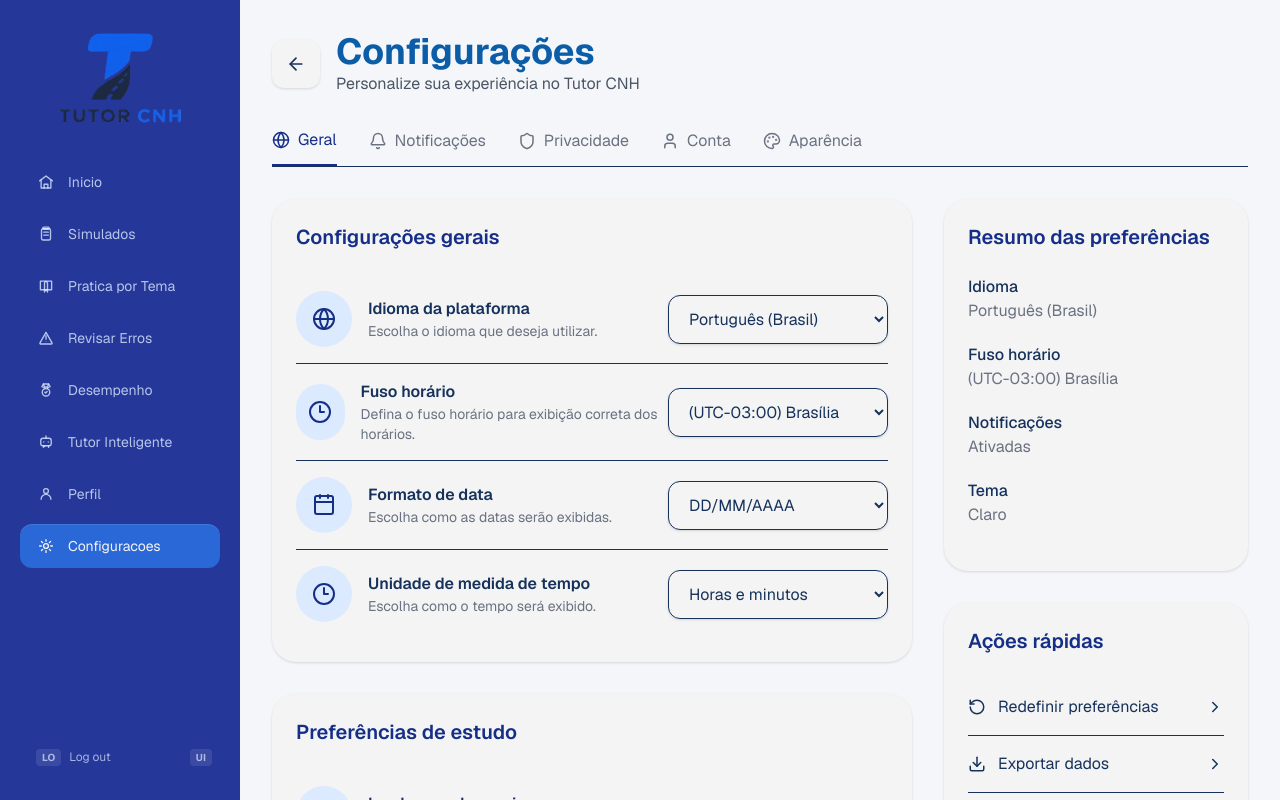
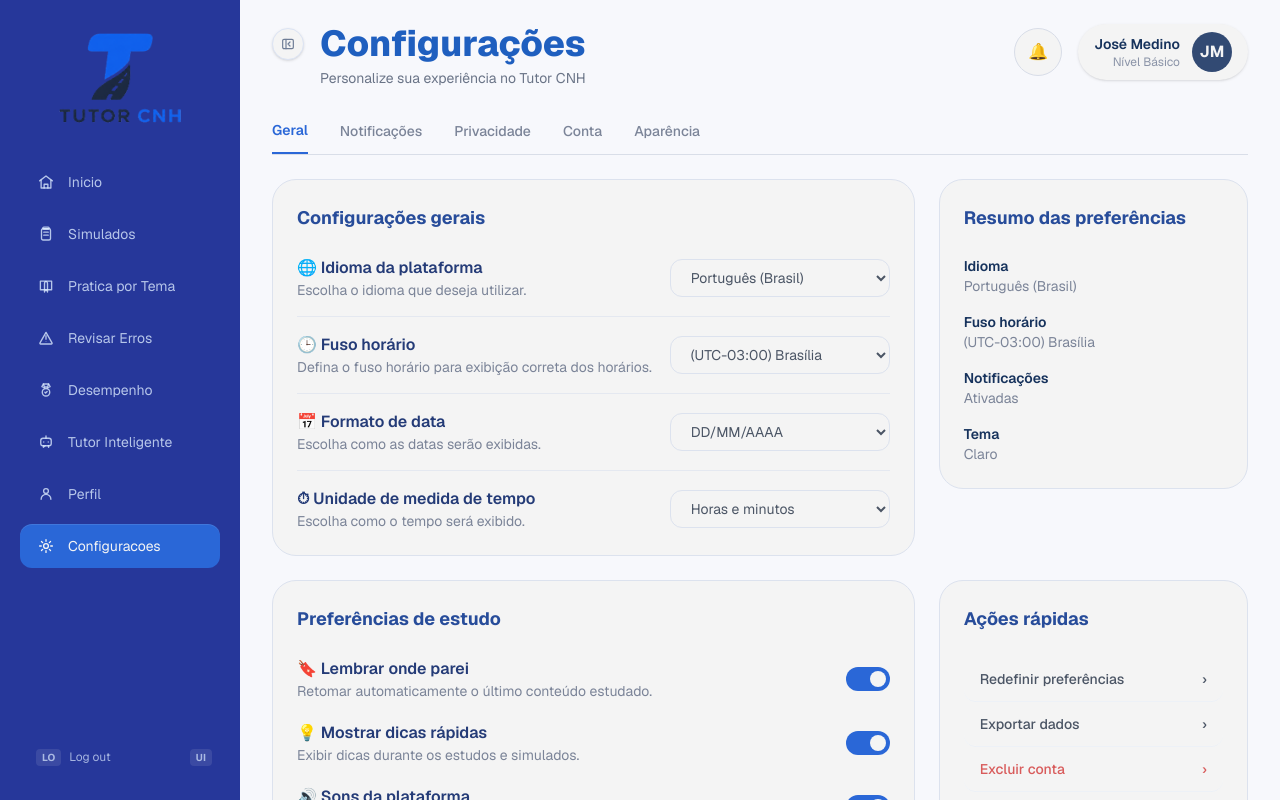
Before and after one commit to JosueMedino01/gestao-projeto-ufal, a Next.js app: page /configuracoes in a window 1280 px wide. Built offline with nearby package versions, Linux system fonts and the light colour scheme.

Commit message:
feat: implementa tela de configuracoes

```diff
--- a/app/configuracoes/page.tsx
+++ b/app/configuracoes/page.tsx
@@ -1,370 +1,309 @@
-import React from "react";
-import {
-  ArrowLeft,
-  Bell,
-  Clock3,
-  Calendar,
-  Globe,
-  Palette,
-  User,
-  Shield,
-  Bookmark,
-  Lightbulb,
-  Volume2,
-  TriangleAlert,
-  RotateCcw,
-  Download,
-  Trash2,
-  HelpCircle,
-  ChevronRight,
-} from "lucide-react";
+import { SidebarToggleButton } from "../_components/sidebar-toggle-button";
 
-export default function SettingsPage() {
+export default function ConfiguracoesPage() {
   return (
-    <div className="min-h-screen bg-[#F5F6FA] p-8">
+    <section className="flex min-h-screen flex-1 flex-col overflow-auto bg-[#F7F8FC] px-6 py-6 lg:px-8">
       {/* Header */}
-      <div className="flex items-center gap-4 mb-8">
-        <button
-          aria-label="Voltar"
-          className="w-12 h-12 rounded-xl bg-white shadow flex items-center justify-center"
-        >
-          <ArrowLeft size={20} />
-        </button>
+      <header className="flex items-start justify-between">
+        <div className="flex items-start gap-4">
+          <SidebarToggleButton />
 
           <div>
-          <h1 className="text-4xl font-bold text-[#0C5DA8]">
+            <h1 className="text-4xl font-extrabold text-[#1F5FBF]">
               Configurações
             </h1>
 
-          <p className="text-gray-600">
+            <p className="mt-1 text-sm text-[#6A7487]">
               Personalize sua experiência no Tutor CNH
             </p>
           </div>
         </div>
 
-      {/* Tabs */}
-      <div className="flex gap-8 border-b mb-8">
-        <Tab icon={<Globe size={18} />} active>
-          Geral
-        </Tab>
+        <div className="flex items-center gap-4">
+          <button className="flex h-12 w-12 items-center justify-center rounded-full border border-[#D8DDE8] bg-white">
+            🔔
+          </button>
 
-        <Tab icon={<Bell size={18} />}>
-          Notificações
-        </Tab>
+          <div className="flex items-center gap-3 rounded-full bg-white px-4 py-2 shadow-sm">
+            <div className="text-right">
+              <p className="text-sm font-semibold">José Medino</p>
 
-        <Tab icon={<Shield size={18} />}>
-          Privacidade
-        </Tab>
-
-        <Tab icon={<User size={18} />}>
-          Conta
-        </Tab>
-
-        <Tab icon={<Palette size={18} />}>
-          Aparência
-        </Tab>
+              <p className="text-xs text-[#8A93A7]">
+                Nível Básico
+              </p>
             </div>
 
-      <div className="grid grid-cols-12 gap-8">
+            <div className="flex h-10 w-10 items-center justify-center rounded-full bg-[#324A73] font-bold text-white">
+              JM
+            </div>
+          </div>
+        </div>
+      </header>
+
+      {/* Tabs */}
+      <div className="mt-8 flex items-center gap-8 border-b border-[#D9DEE8]">
+        <button className="border-b-2 border-[#2A67D7] pb-3 text-sm font-semibold text-[#2A67D7]">
+          Geral
+        </button>
+
+        <button className="pb-3 text-sm font-medium text-[#7B8498] transition-colors hover:text-[#2A67D7]">
+          Notificações
+        </button>
+
+        <button className="pb-3 text-sm font-medium text-[#7B8498] transition-colors hover:text-[#2A67D7]">
+          Privacidade
+        </button>
+
+        <button className="pb-3 text-sm font-medium text-[#7B8498] transition-colors hover:text-[#2A67D7]">
+          Conta
+        </button>
+
+        <button className="pb-3 text-sm font-medium text-[#7B8498] transition-colors hover:text-[#2A67D7]">
+          Aparência
+        </button>
+      </div>
+
+      {/* Conteúdo */}
+      <div className="mt-6 grid grid-cols-12 gap-6">
         {/* Coluna esquerda */}
-        <div className="col-span-8 space-y-8">
-          <Card title="Configurações gerais">
-            <SettingItem
-              icon={<Globe />}
-              title="Idioma da plataforma"
-              description="Escolha o idioma que deseja utilizar."
-            >
-              <Select value="Português (Brasil)" />
-            </SettingItem>
+        <div className="col-span-8">
+          <div className="rounded-[24px] border border-[#DCE2EE] bg-white p-6">
+            <h2 className="mb-6 text-lg font-bold text-[#274C9A]">
+              Configurações gerais
+            </h2>
 
-            <SettingItem
-              icon={<Clock3 />}
-              title="Fuso horário"
-              description="Defina o fuso horário para exibição correta dos horários."
-            >
-              <Select value="(UTC-03:00) Brasília" />
-            </SettingItem>
+            <div className="space-y-4">
+              <div className="flex items-center justify-between border-b border-[#E4E8F0] pb-4">
+                <div>
 
-            <SettingItem
-              icon={<Calendar />}
-              title="Formato de data"
-              description="Escolha como as datas serão exibidas."
-            >
-              <Select value="DD/MM/AAAA" />
-            </SettingItem>
+                  <h3 className="font-semibold text-[#243B77]">
+                    🌐 Idioma da plataforma
+                  </h3>
 
-            <SettingItem
-              icon={<Clock3 />}
-              title="Unidade de medida de tempo"
-              description="Escolha como o tempo será exibido."
-            >
-              <Select value="Horas e minutos" />
-            </SettingItem>
-          </Card>
+                  <p className="text-sm text-[#7B8498]">
+                          Escolha o idioma que deseja utilizar.
+                  </p>
+                </div>
 
-          <Card title="Preferências de estudo">
-            <SwitchItem
-              icon={<Bookmark />}
-              title="Lembrar onde parei"
-              description="Retomar automaticamente o último conteúdo estudado."
-            />
+                <select className="w-[220px] rounded-xl border border-[#DCE2EE] bg-white px-4 py-2 text-sm text-[#4B5565] hover:border-[#2A67D7]">
+                  <option>Português (Brasil)</option>
+                </select>
+              </div>
 
-            <SwitchItem
-              icon={<Lightbulb />}
-              title="Mostrar dicas rápidas"
-              description="Exibir dicas durante os estudos e simulados."
-            />
+              <div className="flex items-center justify-between border-b border-[#E4E8F0] pb-4">
+                <div>
+                  <h3 className="font-semibold text-[#243B77]">
+                    🕒 Fuso horário
+                  </h3>
 
-            <SwitchItem
-              icon={<Volume2 />}
-              title="Sons da plataforma"
-              description="Ativar efeitos sonoros em ações da plataforma."
-            />
+                  <p className="text-sm text-[#7B8498]">
+                    Defina o fuso horário para exibição correta dos horários.
+                  </p>
+                </div>
 
-            <SwitchItem
-              icon={<TriangleAlert />}
-              title="Confirmação antes de sair"
-              description="Exibir alerta ao tentar sair de uma questão ou simulado."
-            />
-          </Card>
+                <select className="w-[220px] rounded-xl border border-[#DCE2EE] bg-white px-4 py-2 text-sm text-[#4B5565] hover:border-[#2A67D7]">
+                  <option>(UTC-03:00) Brasília</option>
+                </select>
+              </div>
+
+              <div className="flex items-center justify-between border-b border-[#E4E8F0] pb-4">
+                <div>
+                  <h3 className="font-semibold text-[#243B77]">
+                    📅 Formato de data
+                  </h3>
+
+                  <p className="text-sm text-[#7B8498]">
+                    Escolha como as datas serão exibidas.
+                  </p>
+                </div>
+
+                <select className="w-[220px] rounded-xl border border-[#DCE2EE] bg-white px-4 py-2 text-sm text-[#4B5565] hover:border-[#2A67D7]">
+                  <option>DD/MM/AAAA</option>
+                </select>
+              </div>
+
+              <div className="flex items-center justify-between">
+                <div>
+                  <h3 className="font-semibold text-[#243B77]">
+                    ⏱ Unidade de medida de tempo
+                  </h3>
+
+                  <p className="text-sm text-[#7B8498]">
+                    Escolha como o tempo será exibido.
+                  </p>
+                </div>
+
+                <select className="w-[220px] rounded-xl border border-[#DCE2EE] bg-white px-4 py-2 text-sm text-[#4B5565] hover:border-[#2A67D7]">
+                  <option>Horas e minutos</option>
+                </select>
+              </div>
+            </div>
+          </div>
         </div>
 
         {/* Coluna direita */}
-        <div className="col-span-4 space-y-8">
-          <Card title="Resumo das preferências">
-            <SummaryItem
-              label="Idioma"
-              value="Português (Brasil)"
-            />
+        <div className="col-span-4">
+          <div className="rounded-[24px] border border-[#DCE2EE] bg-white p-6">
+            <h2 className="mb-6 text-lg font-bold text-[#274C9A]">
+              Resumo das preferências
+            </h2>
 
-            <SummaryItem
-              label="Fuso horário"
-              value="(UTC-03:00) Brasília"
-            />
+            <div className="space-y-4 text-sm">
+              <div>
+                <p className="font-semibold">Idioma</p>
+                <p className="text-[#7B8498]">
+                  Português (Brasil)
+                </p>
+              </div>
 
-            <SummaryItem
-              label="Notificações"
-              value="Ativadas"
-            />
+              <div>
+                <p className="font-semibold">Fuso horário</p>
+                <p className="text-[#7B8498]">
+                  (UTC-03:00) Brasília
+                </p>
+              </div>
 
-            <SummaryItem
-              label="Tema"
-              value="Claro"
-            />
-          </Card>
+              <div>
+                <p className="font-semibold">Notificações</p>
+                <p className="text-[#7B8498]">
+                  Ativadas
+                </p>
+              </div>
 
-          <Card title="Ações rápidas">
-            <ActionItem
-              icon={<RotateCcw size={18} />}
-              text="Redefinir preferências"
-            />
-
-            <ActionItem
-              icon={<Download size={18} />}
-              text="Exportar dados"
-            />
-
-            <ActionItem
-              icon={<Trash2 size={18} />}
-              text="Excluir conta"
-            />
-
-            <ActionItem
-              icon={<HelpCircle size={18} />}
-              text="Central de ajuda"
-            />
-          </Card>
+              <div>
+                <p className="font-semibold">Tema</p>
+                <p className="text-[#7B8498]">
+                  Claro
+                </p>
               </div>
             </div>
           </div>
-  );
-}
-
-/* ==========================
-   TYPES
-========================== */
-
-interface CardProps {
-  title: string;
-  children: React.ReactNode;
-}
-
-interface TabProps {
-  icon: React.ReactNode;
-  children: React.ReactNode;
-  active?: boolean;
-}
-
-interface SettingItemProps {
-  icon: React.ReactNode;
-  title: string;
-  description: string;
-  children: React.ReactNode;
-}
-
-interface SelectProps {
-  value: string;
-}
-
-interface SwitchItemProps {
-  icon: React.ReactNode;
-  title: string;
-  description: string;
-}
-
-interface SummaryItemProps {
-  label: string;
-  value: string;
-}
-
-interface ActionItemProps {
-  icon: React.ReactNode;
-  text: string;
-}
-
-/* ==========================
-   COMPONENTS
-========================== */
-
-function Card({
-  title,
-  children,
-}: CardProps) {
-  return (
-    <div className="bg-white rounded-3xl shadow-sm p-6">
-      <h2 className="text-[#152E88] text-xl font-semibold mb-6">
-        {title}
+        </div>
+      </div>
+      <div className="mt-6 grid grid-cols-12 gap-6">
+  {/* Preferências */}
+  <div className="col-span-8">
+    <div className="rounded-[24px] border border-[#DCE2EE] bg-white p-6">
+      <h2 className="mb-6 text-lg font-bold text-[#274C9A]">
+        Preferências de estudo
       </h2>
 
-      {children}
-    </div>
-  );
-}
+      <div className="space-y-5">
+        <div className="flex items-center justify-between">
+          <div>
+            <h3 className="font-semibold text-[#243B77]">
+              🔖 Lembrar onde parei
+            </h3>
 
-function Tab({
-  icon,
-  children,
-  active = false,
-}: TabProps) {
-  return (
-    <button
-      className={`flex items-center gap-2 pb-3 transition ${
-        active
-          ? "text-[#152E88] border-b-2 border-[#152E88]"
-          : "text-gray-500"
-      }`}
-    >
-      {icon}
-      {children}
-    </button>
-  );
-}
-
-function SettingItem({
-  icon,
-  title,
-  description,
-  children,
-}: SettingItemProps) {
-  return (
-    <div className="flex items-center justify-between py-4 border-b last:border-b-0">
-      <div className="flex items-center gap-4">
-        <div className="w-14 h-14 rounded-full bg-blue-100 text-[#152E88] flex items-center justify-center">
-          {icon}
+            <p className="text-sm text-[#7B8498]">
+              Retomar automaticamente o último conteúdo estudado.
+            </p>
           </div>
 
+          <button
+  className="relative h-6 w-11 rounded-full bg-[#2A67D7] transition-all"
+>
+  <span className="absolute right-1 top-1 h-4 w-4 rounded-full bg-white" />
+</button>
+        </div>
+
+        <div className="flex items-center justify-between">
           <div>
-          <h3 className="font-semibold">
-            {title}
+            <h3 className="font-semibold text-[#243B77]">
+              💡 Mostrar dicas rápidas
             </h3>
 
-          <p className="text-sm text-gray-500">
-            {description}
+            <p className="text-sm text-[#7B8498]">
+              Exibir dicas durante os estudos e simulados.
             </p>
+          </div>
+
+          <button
+  className="relative h-6 w-11 rounded-full bg-[#2A67D7] transition-all"
+>
+  <span className="absolute right-1 top-1 h-4 w-4 rounded-full bg-white" />
+</button>
+        </div>
+
+        <div className="flex items-center justify-between">
+          <div>
+
+            <h3 className="font-semibold text-[#243B77]">
+              🔊  Sons da plataforma
+            </h3>
+
+            <p className="text-sm text-[#7B8498]">
+              Ativar efeitos sonoros nas ações da plataforma.
+            </p>
+          </div>
+<button
+  className="relative h-6 w-11 rounded-full bg-[#2A67D7] transition-all"
+>
+  <span className="absolute right-1 top-1 h-4 w-4 rounded-full bg-white" />
+</button>
+
+        </div>
+
+        <div className="flex items-center justify-between">
+          <div>
+            <h3 className="font-semibold text-[#243B77]">
+             ⚠️ Confirmação antes de sair
+            </h3>
+
+            <p className="text-sm text-[#7B8498]">
+              Exibir alerta ao tentar sair de uma questão.
+            </p>
+          </div>
+
+          <button
+  className="relative h-6 w-11 rounded-full bg-[#2A67D7] transition-all"
+>
+  <span className="absolute right-1 top-1 h-4 w-4 rounded-full bg-white" />
+</button>
+        </div>
+      </div>
     </div>
   </div>
 
-      {children}
+  {/* Ações rápidas */}
+<div className="col-span-4">
+  <div className="rounded-[24px] border border-[#DCE2EE] bg-white p-6">
+    <h2 className="mb-6 text-lg font-bold text-[#274C9A]">
+      Ações rápidas
+    </h2>
+
+    <div className="divide-y divide-[#EDF1F7]">
+      <button
+        className="flex w-full items-center justify-between rounded-xl px-4 py-3 text-left text-sm font-medium text-[#4B5565] transition-all duration-200 hover:bg-[#F3F7FF] hover:text-[#2A67D7] hover:translate-x-1 cursor-pointer"
+      >
+        <span>Redefinir preferências</span>
+        <span>›</span>
+      </button>
+
+      <button
+        className="flex w-full items-center justify-between rounded-xl px-4 py-3 text-left text-sm font-medium text-[#4B5565] transition-all duration-200 hover:bg-[#F3F7FF] hover:text-[#2A67D7] hover:translate-x-1 cursor-pointer"
+      >
+        <span>Exportar dados</span>
+        <span>›</span>
+      </button>
+
+      <button
+        className="flex w-full items-center justify-between rounded-xl px-4 py-3 text-left text-sm font-medium text-[#D85B5B] transition-all duration-200 hover:bg-[#FFF5F5] hover:text-[#C0392B] hover:translate-x-1 cursor-pointer"
+      >
+        <span>Excluir conta</span>
+        <span>›</span>
+      </button>
+
+      <button
+        className="flex w-full items-center justify-between rounded-xl px-4 py-3 text-left text-sm font-medium text-[#4B5565] transition-all duration-200 hover:bg-[#F3F7FF] hover:text-[#2A67D7] hover:translate-x-1 cursor-pointer"
+      >
+        <span>Central de ajuda</span>
+        <span>›</span>
+      </button>
     </div>
+  </div>
+</div>
+</div>
+    </section>
   );
 }
-
-function Select({
-  value,
-}: SelectProps) {
-  return (
-    <select
-      aria-label={value}
-      className="border rounded-xl px-4 py-3 shadow-sm min-w-[220px]"
-      defaultValue={value}
-    >
-      <option>{value}</option>
-    </select>
-  );
-}
-
-function SwitchItem({
-  icon,
-  title,
-  description,
-}: SwitchItemProps) {
-  return (
-    <div className="flex items-center justify-between py-4 border-b last:border-b-0">
-      <div className="flex items-center gap-4">
-        <div className="w-14 h-14 rounded-full bg-blue-100 text-[#152E88] flex items-center justify-center">
-          {icon}
-        </div>
-
-        <div>
-          <h3 className="font-semibold">
-            {title}
-          </h3>
-
-          <p className="text-sm text-gray-500">
-            {description}
-          </p>
-        </div>
-      </div>
-
-      <input
-        type="checkbox"
-        defaultChecked
-        aria-label={title}
-        className="w-5 h-5"
-      />
-    </div>
-  );
-}
-
-function SummaryItem({
-  label,
-  value,
-}: SummaryItemProps) {
-  return (
-    <div className="mb-5">
-      <p className="font-medium">
-        {label}
-      </p>
-
-      <p className="text-gray-500">
-        {value}
-      </p>
-    </div>
-  );
-}
-
-function ActionItem({
-  icon,
-  text,
-}: ActionItemProps) {
-  return (
-    <button className="flex items-center justify-between w-full py-4 border-b last:border-b-0 hover:text-[#152E88] transition">
-      <div className="flex items-center gap-3">
-        {icon}
-        {text}
-      </div>
-
-      <ChevronRight size={18} />
-    </button>
-  );
-}
```
Lines whose indentation alone changed are shown as unchanged.
